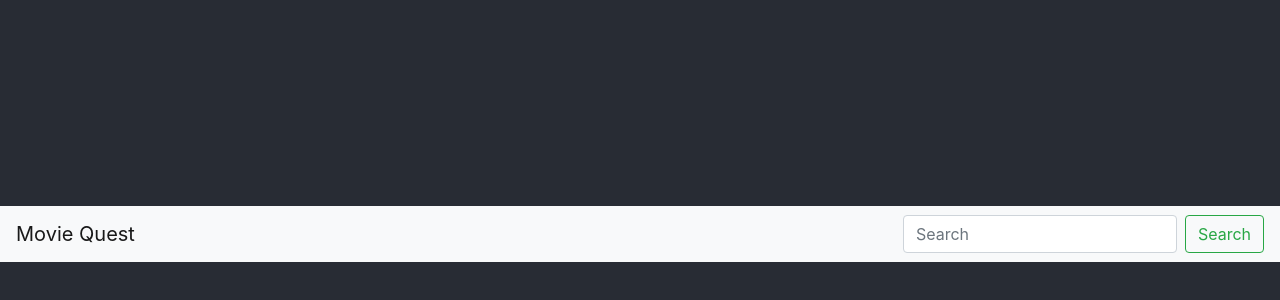
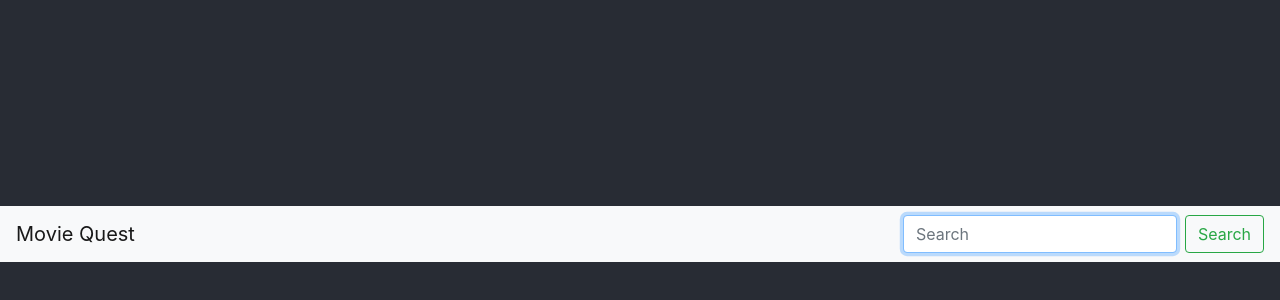
Before and after one commit to thimpat/moviequest, a React (Create React App) app: page / in a window 1280 px wide. Shown: the part 166-466 px from the top of the page. Built offline with nearby package versions, Linux system fonts and the light colour scheme.

Commit message:
FEAT: AC2 Set focus to text box when the page loads

```diff
--- a/src/app/components/SearchBar/index.jsx
+++ b/src/app/components/SearchBar/index.jsx
@@ -5,13 +5,14 @@ function SearchBar() {
   return (
     <Container>
       <Navbar bg="light" expand="lg">
-        <Navbar.Brand href="#home">Movie Quest</Navbar.Brand>
+        <Navbar.Brand id="app-name">Movie Quest</Navbar.Brand>
         <Navbar.Toggle aria-controls="basic-navbar-nav" />
-        <Navbar.Collapse id="basic-navbar-nav">
-          <Nav className="mr-auto"></Nav>
+        <Navbar.Collapse>
+          <Nav className="mr-auto" />
           <Form inline>
             <FormControl
               id="search-textbox"
+              autoFocus
               data-testid="search-textbox"
               type="text"
               placeholder="Search"
--- a/src/app/components/SearchBar/styles.js
+++ b/src/app/components/SearchBar/styles.js
@@ -1,6 +1,9 @@
 import styled from "styled-components";
 
 export const Container = styled.div`
-  background: yellow;
   width: 100%;
+
+  .navbar-brand {
+    user-select: contain;
+  }
 `;
```
